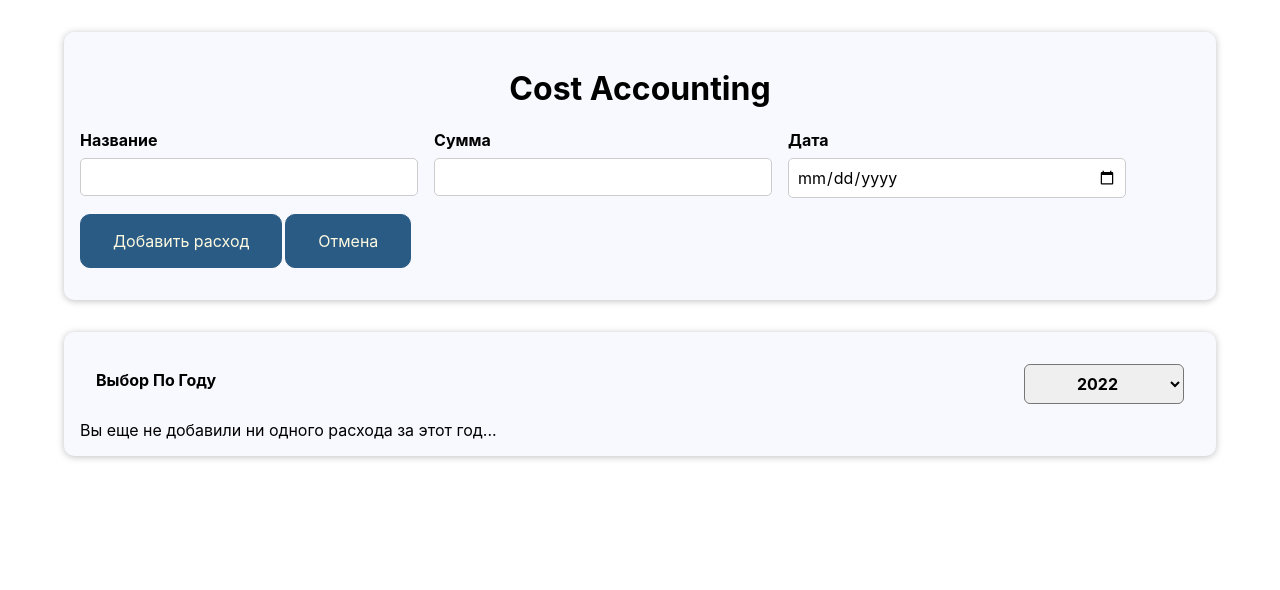
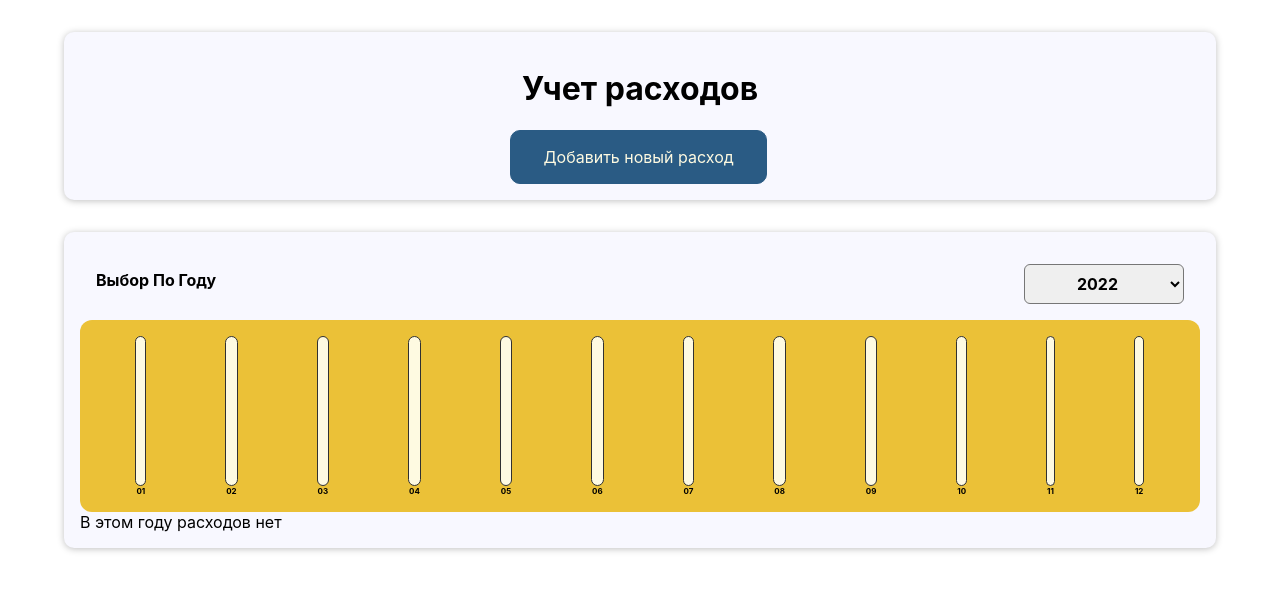
Before and after one commit to ablehope/cost-accounting-reactjs, a React (Create React App) app: page / in a window 1280 px wide. Shown: the top 590 px of the page. Built offline with nearby package versions, Linux system fonts and the light colour scheme.

Commit message:
Added diagram

```diff
--- a/src/components/CostForm/CostForm.js
+++ b/src/components/CostForm/CostForm.js
@@ -44,7 +44,7 @@ export default function CostForm(props) {
                 </div>
                 <div className="new-cost__actions">
                     <button type="submit">Добавить расход</button>
-                    <button>Отмена</button>
+                    <button type="button" onClick={props.closeFormHandler}>Отмена</button>
                 </div>
             </div>
         </form>
--- a/src/components/Costs/Costs.js
+++ b/src/components/Costs/Costs.js
@@ -3,6 +3,7 @@ import './Costs.css'
 import Card from "../Card/Card";
 import CostsFilter from "../CostFilter/CostsFilter";
 import React, { useState } from "react";
+import CostsDiagram from "../CostsDiagram/CostsDiagram";
 
 export default function Costs(props) {
 
@@ -12,16 +13,21 @@ export default function Costs(props) {
         setYear(year)
     }
 
+    const filteredCosts = props.costs.filter((cost) => year === cost.date.split('-')[0])
+
+    let costContent = 'В этом году расходов нет';
+    if(props.costs.length > 0) {
+        costContent = props.costs.map((cost) => (
+            year === cost.date.split('-')[0] &&
+            <CostItem key={cost.id} name={cost.name} amount={cost.amount} date={cost.date}/>
+        ))
+    }
+
     return (
             <Card className="costs">
                 <CostsFilter year={year} onChangeYear={onChangeYear} />
-                {props.costs.length === 0 ?
-                    'Вы еще не добавили ни одного расхода за этот год...' :
-                    props.costs.map((cost) => (
-                        year === cost.date.split('-')[0] &&
-                        <CostItem key={cost.id} name={cost.name} amount={cost.amount} date={cost.date}/>
-                    ))
-                }
+                <CostsDiagram costs={filteredCosts}/>
+                {costContent}
             </Card>
     )
 }
--- /dev/null
+++ b/src/components/CostsDiagram/CostsDiagram.js
@@ -0,0 +1,28 @@
+import Diagram from "../Diagram/Diagram";
+
+
+export default function CostsDiagram(props) {
+
+    const diagramDataSets = [
+        { label: '01', value: 0 },
+        { label: '02', value: 0 },
+        { label: '03', value: 0 },
+        { label: '04', value: 0 },
+        { label: '05', value: 0 },
+        { label: '06', value: 0 },
+        { label: '07', value: 0 },
+        { label: '08', value: 0 },
+        { label: '09', value: 0 },
+        { label: '10', value: 0 },
+        { label: '11', value: 0 },
+        { label: '12', value: 0 }
+    ]
+
+    for(const cost of props.costs) {
+        const costMonth = cost.date.split('-')[1]
+        console.log(costMonth, cost.amount)
+        diagramDataSets.value += cost.amount
+    }
+
+    return <Diagram dataSets={diagramDataSets} />
+}
--- /dev/null
+++ b/src/components/Diagram/Diagram.css
@@ -0,0 +1,9 @@
+.diagram {
+  padding: 1rem;
+  border-radius: 12px;
+  background-color: #ebc137;
+  text-align: center;
+  display: flex;
+  justify-content: space-around;
+  height: 10rem;
+}
--- /dev/null
+++ b/src/components/Diagram/Diagram.js
@@ -0,0 +1,19 @@
+import DiagramBar from "../DiagramBar/DiagramBar";
+import './Diagram.css'
+
+export default function Diagram(props) {
+
+    const dataSetValues = props.dataSets.map((dataSet) => dataSet.value)
+
+    const maxMonthCosts = Math.max(...dataSetValues)
+
+    return(
+        <div className="diagram">
+            {props.dataSets.map((dataSet) =>
+                <DiagramBar key={dataSet.label}
+                            value={dataSet.value}
+                            maxValue={maxMonthCosts}
+                            label={dataSet.label}/>)}
+        </div>
+    )
+}
--- /dev/null
+++ b/src/components/DiagramBar/DiagramBar.css
@@ -0,0 +1,30 @@
+.diagram-bar {
+  height: 100%;
+  display: flex;
+  flex-direction: column;
+  align-items: center;
+}
+
+.diagram-bar__inner {
+  height: 100%;
+  width: 100%;
+  border: 1px solid #313131;
+  border-radius: 12px;
+  background-color: #fefae1;
+  overflow: hidden;
+  display: flex;
+  flex-direction: column;
+  justify-content: flex-end;
+}
+
+.diagram-bar__fill {
+  background-color: #bd8025;
+  width: 100%;
+  transition: all 0.3s ease-out;
+}
+
+.diagram-bar__label {
+  font-weight: bold;
+  font-size: 0.5rem;
+  text-align: center;
+}
--- /dev/null
+++ b/src/components/DiagramBar/DiagramBar.js
@@ -0,0 +1,19 @@
+import './DiagramBar.css'
+
+export default function DiagramBar(props) {
+
+    let barFillHeight = '0%'
+
+    if(props.maxValue > 0) {
+        barFillHeight = Math.round(props.value / props.maxValue * 100) + '%'
+    }
+
+    return(
+        <div className="diagram-bar">
+            <div className="diagram-bar__inner">
+                <div className="diagram-bar__fill" style={{height: barFillHeight}}></div>
+            </div>
+            <div className="diagram-bar__label">{props.label}</div>
+        </div>
+    )
+}
--- a/src/components/NewCost/NewCost.js
+++ b/src/components/NewCost/NewCost.js
@@ -1,7 +1,18 @@
 import './NewCost.css'
 import CostForm from "../CostForm/CostForm";
+import React, {useState} from "react";
 
 export default function NewCost(props) {
+
+    const [ visible, setVisible ] = useState(false)
+
+    function openFormHandler() {
+        setVisible(true)
+    }
+
+    function closeFormHandler() {
+        setVisible(false)
+    }
 
    function saveCostdataHandler(name, amount, date) {
        const costData = {
@@ -11,13 +22,17 @@ export default function NewCost(props) {
            id: Math.random().toString()
        }
        props.costHandler(costData)
-       console.log('new cost component', costData)
+       closeFormHandler()
    }
 
     return (
         <div className="new-cost">
-            <h1>Cost Accounting</h1>
-            <CostForm onSaveCostDataHandler={saveCostdataHandler} />
+            <h1>Учет расходов</h1>
+            {!visible &&
+            <button onClick={openFormHandler}>Добавить новый расход</button>}
+            {visible &&
+            <CostForm onSaveCostDataHandler={saveCostdataHandler}
+                      closeFormHandler={closeFormHandler}/>}
         </div>
     )
 }
```
